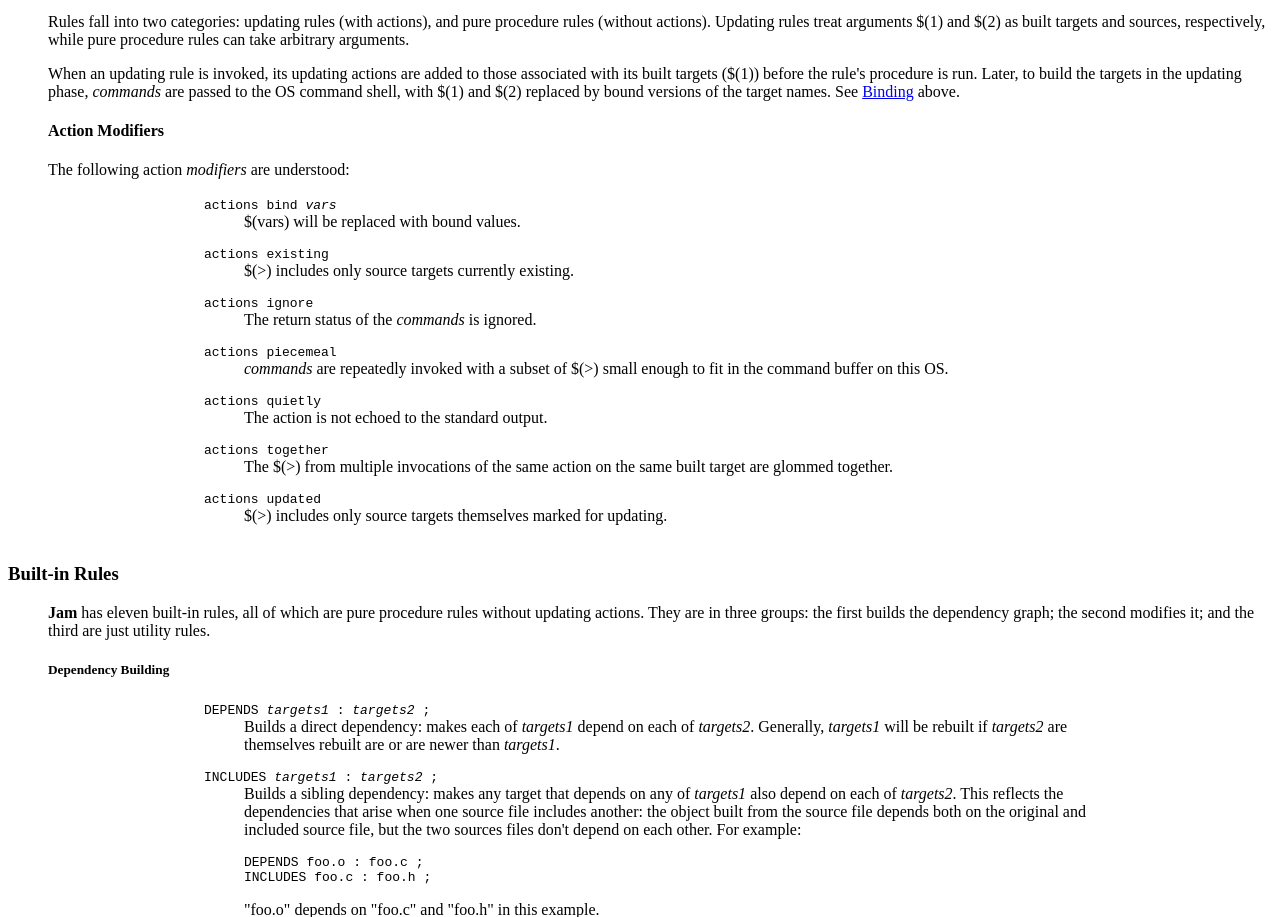
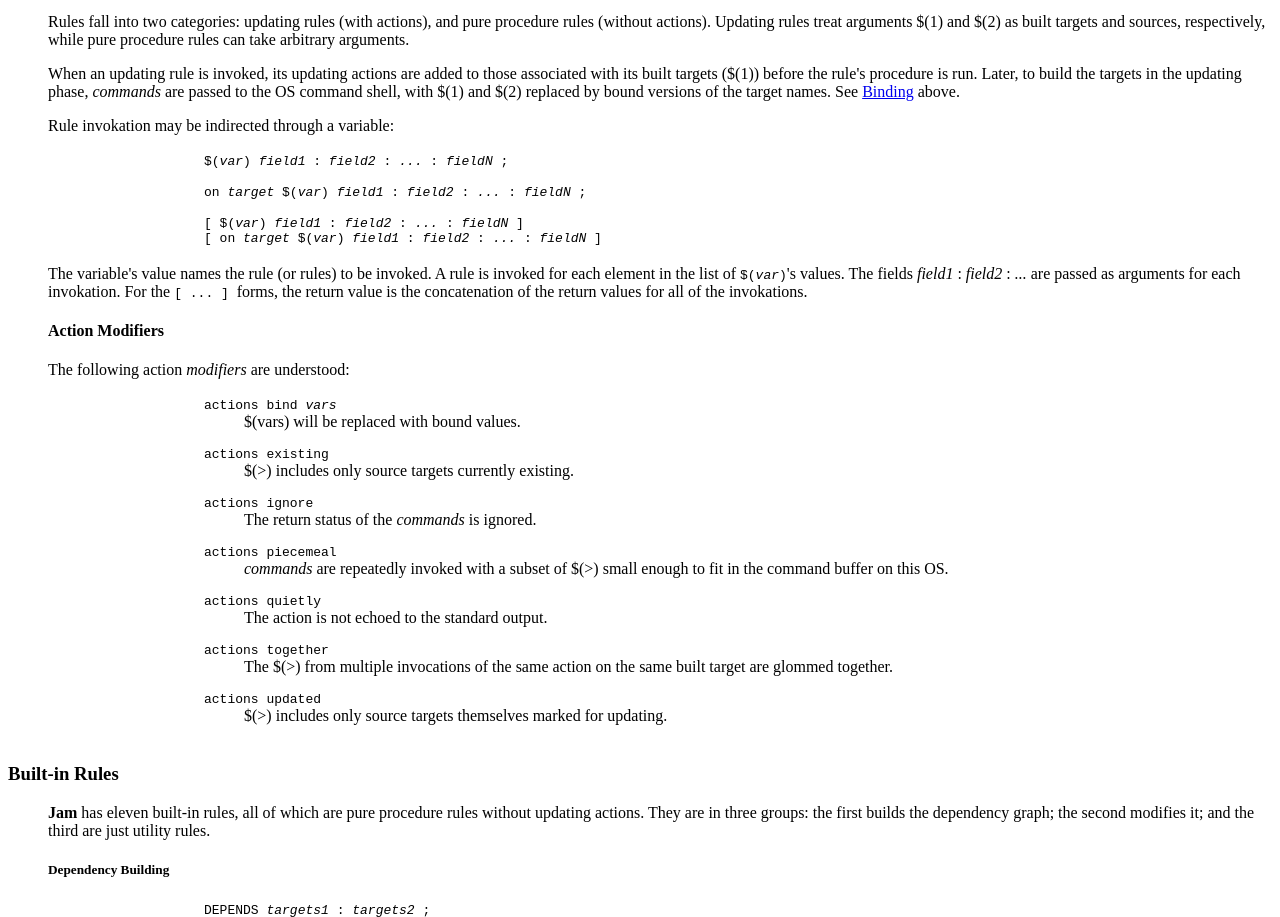
Before and after one commit to CrimsonSands/TestP4Import, a plain HTML site: page src/Jam.html in a window 1280 px wide. Shown: the part 3232-4149 px from the top of the page. Drawn offline with Linux system fonts and the light colour scheme.

Commit message:
Document indirect rule invokation (changes 1497, 1531).
[git-p4: depot-paths = "//guest/perforce_software/jam/": change = 1536]

```diff
--- a/src/Jam.html
+++ b/src/Jam.html
@@ -390,6 +390,39 @@ jam [ -a ] [ -n ] [ -v ] [ -q ]
 	target names.  See <A HREF="#binding"> Binding</A> above.
 
 	<P>
+
+	Rule invokation may be indirected through a variable:
+
+	<P><TABLE WIDTH=75% ALIGN=CENTER><TR><TD><DL>
+
+	    <P> <DT> <CODE>
+	    $(<I>var</I>) <I>field1</I> : <I>field2</I> : <I>...</I>
+	    : <I>fieldN</I> ;
+	    </CODE>
+
+	    <P> <DT> <CODE>
+	    on <I>target</I> $(<I>var</I>) <I>field1</I> : <I>field2</I> : <I>...</I>
+	    : <I>fieldN</I> ;
+	    </CODE>
+
+	    <P> <DT> <CODE>
+	    [ $(<I>var</I>) <I>field1</I> : <I>field2</I> : <I>...</I>
+
+            : <I>fieldN</I> ] <br>
+	    [  on <I>target</I> $(<I>var</I>) <I>field1</I> : <I>field2</I> : <I>...</I>
+            : <I>fieldN</I> ] <br>
+
+	    </CODE>
+
+	</DL></TABLE>
+
+ 	The variable's value names the rule (or rules) to be invoked.
+	A rule is invoked for each element in the list of
+	<TT>$(<I>var</I>)</TT>'s values. The fields
+	<I>field1</I> : <I>field2</I> : <I>...</I> are passed as
+	arguments for each invokation. For the <TT> [ ... ] </TT> forms,
+	the return value is the concatenation of the return values for
+	all of the invokations.
 
 	<A NAME="actionmods">
 	<P> <H4> Action Modifiers </H4>
```
